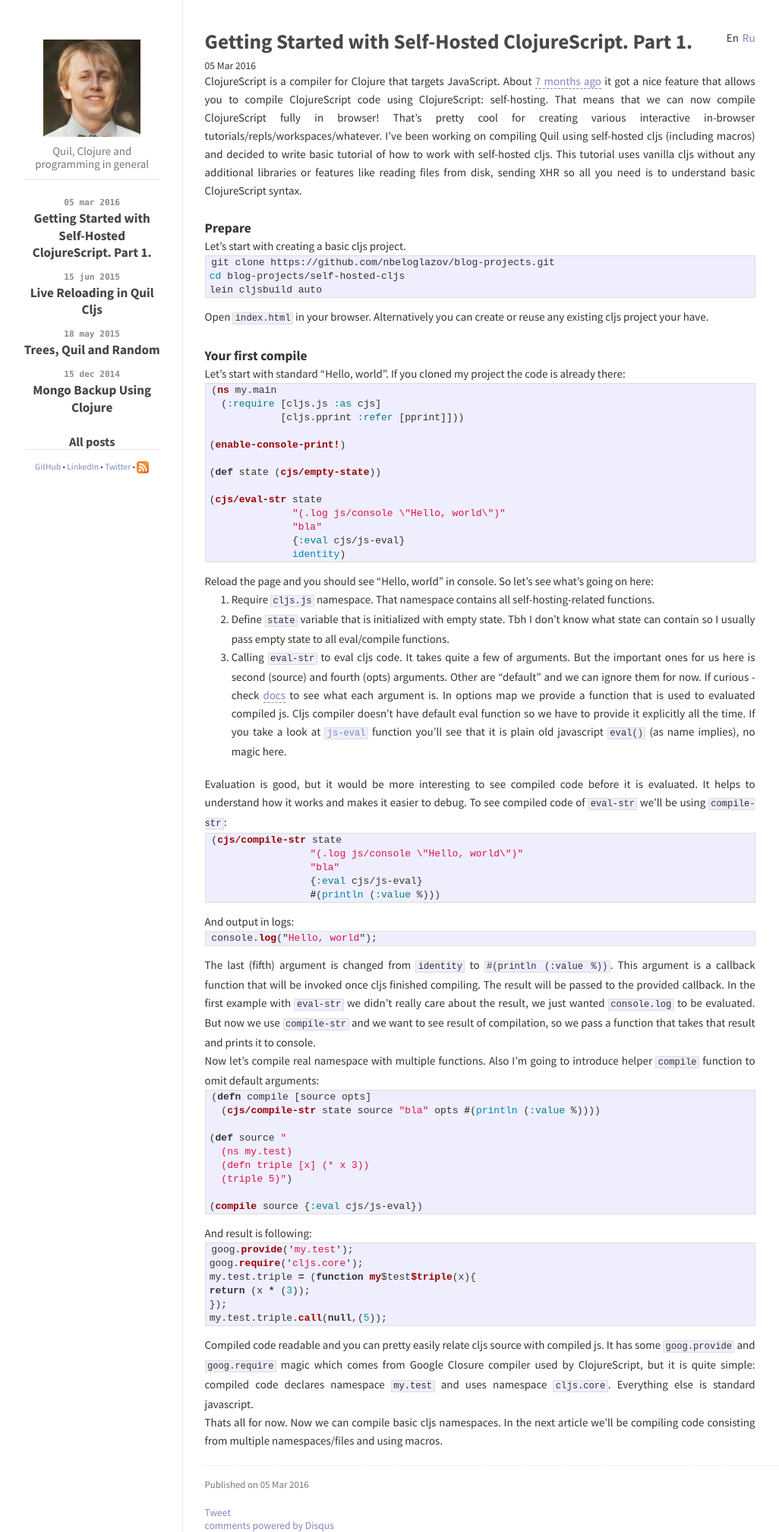
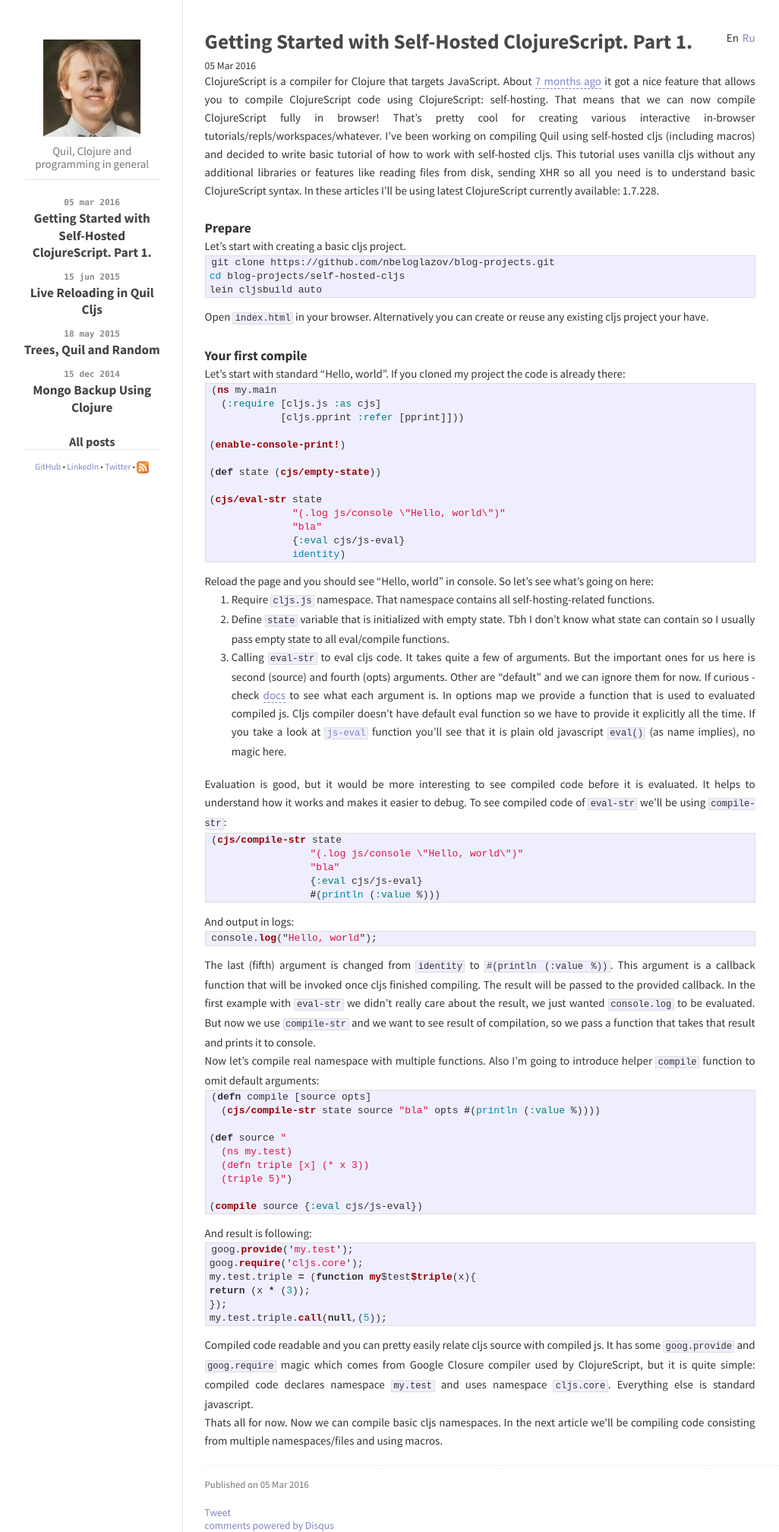
Before and after one commit to nbeloglazov/nbeloglazov.github.io, a Jekyll site: the page built from _posts/2016-03-05-getting-started-with-self-hosted-cljs-part-1.md, in a window 1280 px wide. Shown: the whole page at 76% size, without its empty margins (118-1144 px from the left). Built offline with Jekyll 4.4.1, drawn with Linux system fonts in a browser that asks for light colours; Markdown is read by kramdown in place of the engine named in the settings; comment, search, counter and statistics services are not loaded.

Commit message:
Add version of clojurescript.

```diff
--- a/_posts/2016-03-05-getting-started-with-self-hosted-cljs-part-1.md
+++ b/_posts/2016-03-05-getting-started-with-self-hosted-cljs-part-1.md
@@ -4,7 +4,7 @@ title: Getting Started with Self-Hosted ClojureScript. Part 1.
 date: "2016-03-05 00:00:00"
 ---
 
-ClojureScript is a compiler for Clojure that targets JavaScript. About [7 months ago](https://groups.google.com/forum/#!searchin/clojurescript/1.7.28/clojurescript/Z6xD9UthbvQ/gsLMbURGAgAJ) it got a nice feature that allows you to compile ClojureScript code using ClojureScript: self-hosting. That means that we can now compile ClojureScript fully in browser! That's pretty cool for creating various interactive in-browser tutorials/repls/workspaces/whatever. I've been working on compiling Quil using self-hosted cljs (including macros) and decided to write basic tutorial of how to work with self-hosted cljs. This tutorial uses vanilla cljs without any additional libraries or features like reading files from disk, sending XHR so all you need is to understand basic ClojureScript syntax.
+ClojureScript is a compiler for Clojure that targets JavaScript. About [7 months ago](https://groups.google.com/forum/#!searchin/clojurescript/1.7.28/clojurescript/Z6xD9UthbvQ/gsLMbURGAgAJ) it got a nice feature that allows you to compile ClojureScript code using ClojureScript: self-hosting. That means that we can now compile ClojureScript fully in browser! That's pretty cool for creating various interactive in-browser tutorials/repls/workspaces/whatever. I've been working on compiling Quil using self-hosted cljs (including macros) and decided to write basic tutorial of how to work with self-hosted cljs. This tutorial uses vanilla cljs without any additional libraries or features like reading files from disk, sending XHR so all you need is to understand basic ClojureScript syntax. In these articles I'll be using latest ClojureScript currently available: 1.7.228.
 
 ### Prepare
 Let's start with creating a basic cljs project.
```
